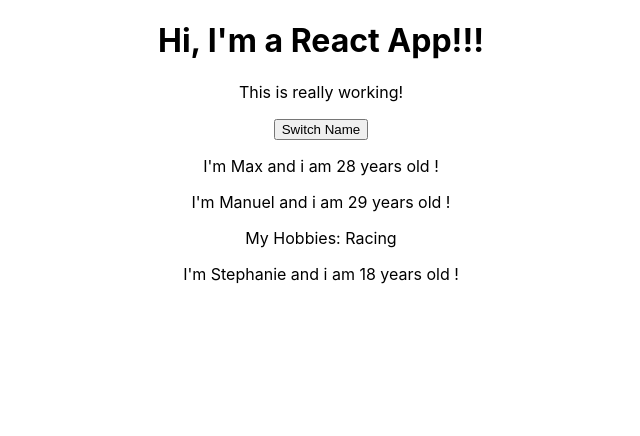
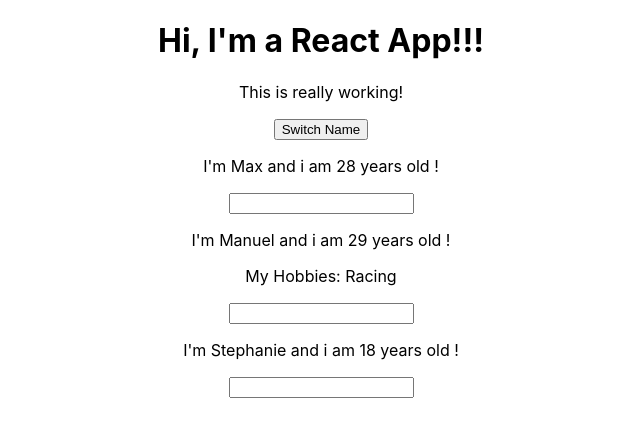
Before and after one commit to shakhzodbek1997/react-app-udemy, a React (Create React App) app: page / in a window 1280 px wide. Shown: the top 436 px of the page, without its empty margins (319-959 px from the left). Built offline with nearby package versions, Linux system fonts and the light colour scheme.

Commit message:
adding two way Binding

```diff
--- a/src/App.js
+++ b/src/App.js
@@ -1,43 +1,68 @@
-import React, {Component} from "react";
+import React, {useState} from "react";
 import './App.css';
 import Person from "./Person/Person";
 
-class App extends Component {
-    state = {
+const app = props => {
+    // eslint-disable-next-line react-hooks/rules-of-hooks
+    const [personsState, setPersonState] = useState({
         persons: [
             {name: 'Max', age: 28},
             {name: 'Manuel', age: 29},
             {name: 'Stephanie', age: 18}
-        ],
-        otherState: 'some other value'
-    };
+        ]
+    });
 
-    switchNameHandler = () => {
+    // eslint-disable-next-line react-hooks/rules-of-hooks
+    const [otherState, setotherstate] = useState('some other value');
+    console.log(personsState, otherState);
+
+    const switchNameHandler = () => {
         // console.log('Was clicked!');
         // DON'T DO THIS: this.state.persons[0].name = 'Maximilian';
-        this.setState({
+        setPersonState({
             persons: [
                 {name: 'Maximilian', age: 28},
                 {name: 'Manuel', age: 29},
-                {name: 'Stephanie', age: 18}
+                {name: 'Stephanie', age: 85}
+            ]
+        })
+
+    };
+
+    const nameChangedHandler = (event) => {
+        setPersonState({
+            persons: [
+                {name: 'Maximilian', age: 28},
+                {name: event.target.value, age: 29},
+                {name: 'Stephanie', age: 85}
             ]
         })
     };
 
-    render() {
     return (
         <div className="App">
             <h1>Hi, I'm a React App!!!</h1>
             <p>This is really working!</p>
-                <button onClick={this.switchNameHandler}>Switch Name</button>
+            <button onClick={switchNameHandler}>Switch Name</button>
 
-                <Person name={this.state.persons[0].name} age={this.state.persons[0].age}/>
-                <Person name={this.state.persons[1].name} age={this.state.persons[1].age}> My Hobbies: Racing</Person>
-                <Person name={this.state.persons[2].name} age={this.state.persons[2].age}/>
+            <Person
+                name={personsState.persons[0].name}
+                age={personsState.persons[0].age}
+                click={switchNameHandler} />
+            <Person
+                name={personsState.persons[1].name}
+                age={personsState.persons[1].age}
+                changed={nameChangedHandler}
+
+            >
+                My Hobbies: Racing
+            </Person>
+            <Person
+                name={personsState.persons[2].name}
+                age={personsState.persons[2].age}/>
         </div>
     );
     /*return  React.createElement('div', {className: 'App'},React.createElement('h1', null, "Does this work now?"));*/
-    }
-}
+};
 
-export default App;
+export default app;
--- a/src/Person/Person.js
+++ b/src/Person/Person.js
@@ -3,8 +3,9 @@
 const person = (props) => {
     return(
         <div>
-            <p>I'm {props.name} and i am {props.age} years old !</p>
+            <p onClick={props.click}>I'm {props.name} and i am {props.age} years old !</p>
             <p>{props.children}</p>
+            <input type="text" onChange={props.changed}/>
         </div>
     );
 };
```
Lines whose indentation alone changed are shown as unchanged.
